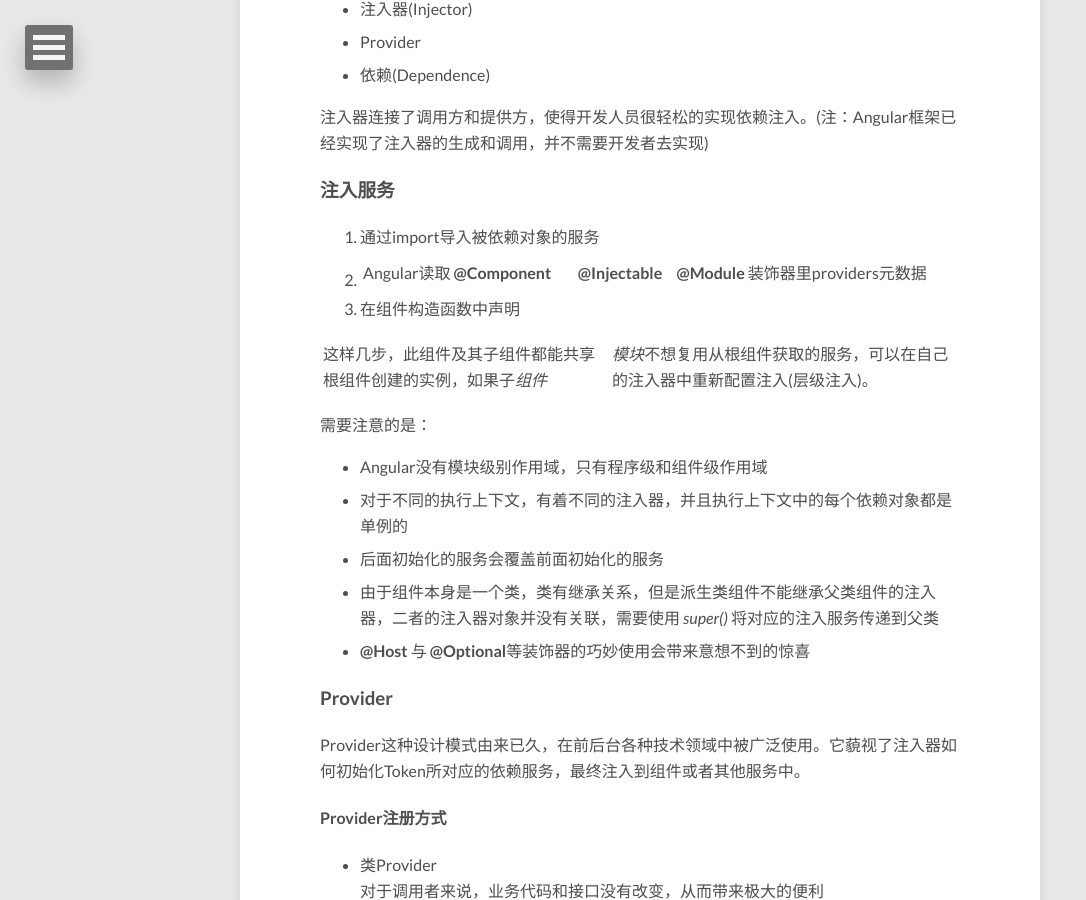
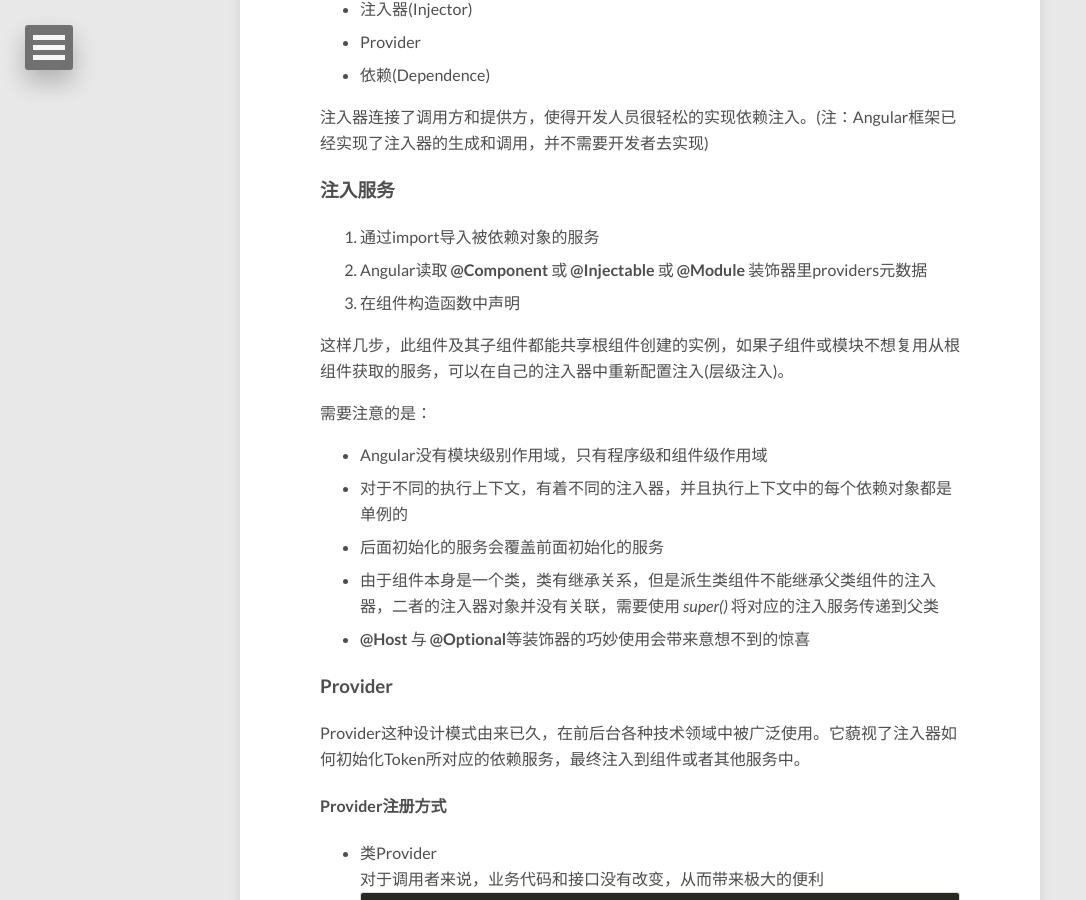
Before and after one commit to fattypiggy/fattypiggy.github.io, a Jekyll site: the page built from _posts/2018-01-18-dependency-injection.md, in a window 1280 px wide and 900 px high, scrolled down 895 px. Shown: the whole window, without its empty margins (0-1086 px from the left). Built offline with Jekyll 4.4.1, drawn with Linux system fonts in a browser that asks for light colours; nearby versions of some CDN libraries; comment, search, counter and statistics services are not loaded.

Commit message:
change some styles

```diff
--- a/_posts/2018-01-18-dependency-injection.md
+++ b/_posts/2018-01-18-dependency-injection.md
@@ -36,10 +36,10 @@ Angular的依赖注入有三个重要概念：
 ### 注入服务
 
 1. 通过import导入被依赖对象的服务
-2. Angular读取 **@Component** | **@Injectable** | **@Module** 装饰器里providers元数据
+2. Angular读取 **@Component** 或 **@Injectable** 或 **@Module** 装饰器里providers元数据
 3. 在组件构造函数中声明
 
-这样几步，此组件及其子组件都能共享根组件创建的实例，如果子*组件* | *模块*不想复用从根组件获取的服务，可以在自己的注入器中重新配置注入(层级注入)。
+这样几步，此组件及其子组件都能共享根组件创建的实例，如果子组件或模块不想复用从根组件获取的服务，可以在自己的注入器中重新配置注入(层级注入)。
 
 需要注意的是：
 * Angular没有模块级别作用域，只有程序级和组件级作用域
```
